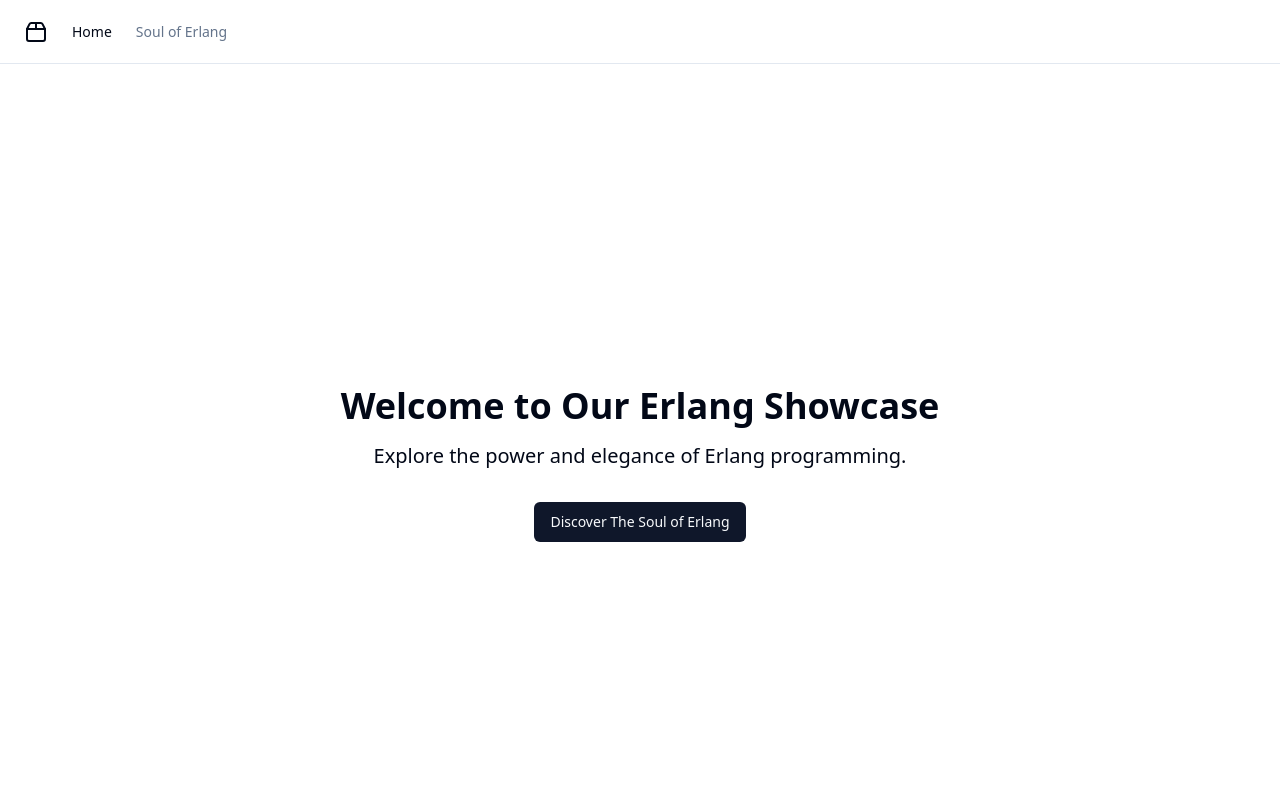
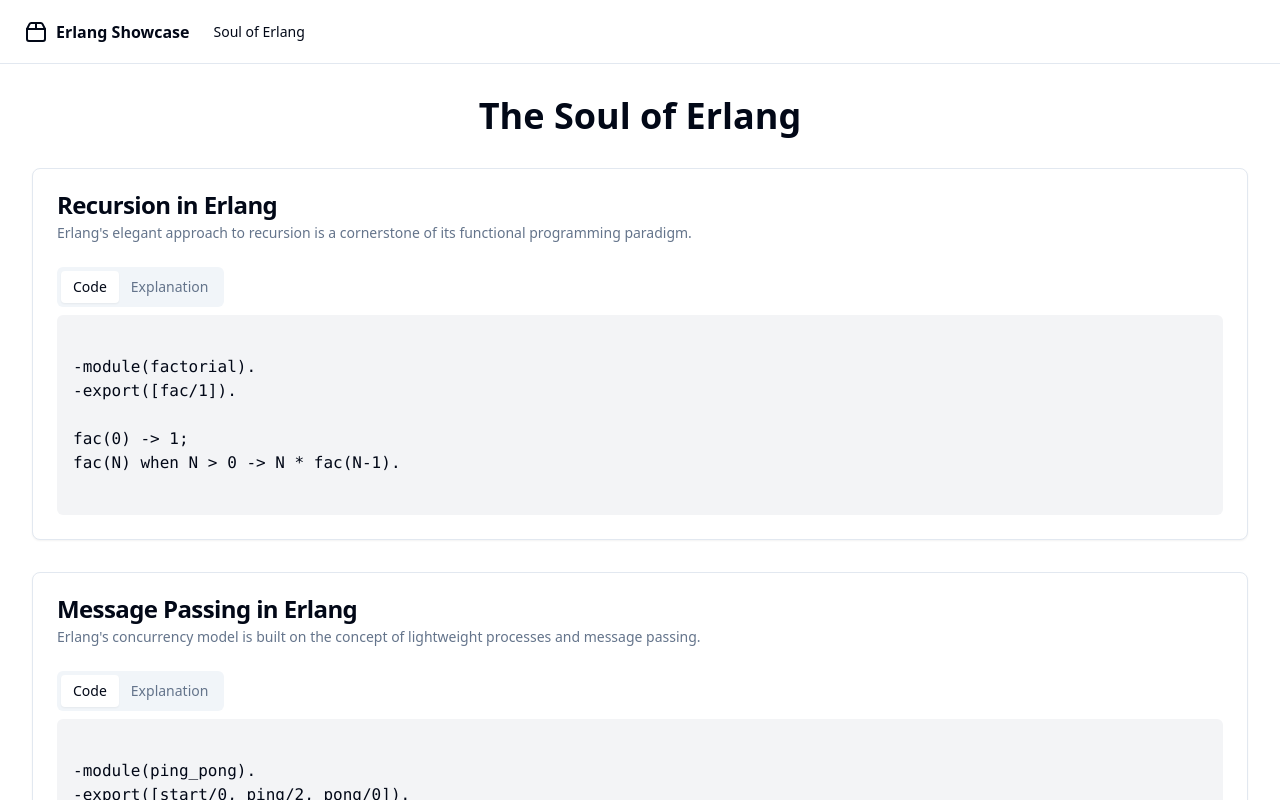
Before and after one commit to GPT-Engineer-App-Dev/erlang-soul, a React (Vite) app: page / in a window 1280 px wide. Shown: the top 800 px of the page. Built offline with nearby package versions, Linux system fonts and the light colour scheme.

Commit message:
Remove Home page and update navigation

```diff
--- a/src/App.jsx
+++ b/src/App.jsx
@@ -1,7 +1,7 @@
 import { Toaster } from "@/components/ui/sonner";
 import { TooltipProvider } from "@/components/ui/tooltip";
 import { QueryClient, QueryClientProvider } from "@tanstack/react-query";
-import { Route, BrowserRouter as Router, Routes } from "react-router-dom";
+import { Route, BrowserRouter as Router, Routes, Navigate } from "react-router-dom";
 import Layout from "./layouts/navbar"; // available: clean, navbar, sidebar
 import { navItems } from "./nav-items";
 
@@ -18,6 +18,7 @@ const App = () => {
               {navItems.map((item) => (
                 <Route key={item.to} path={item.to} element={item.page} />
               ))}
+              <Route path="*" element={<Navigate to="/" replace />} />
             </Route>
           </Routes>
         </Router>
--- a/src/layouts/navbar/_components/DesktopNavbar.jsx
+++ b/src/layouts/navbar/_components/DesktopNavbar.jsx
@@ -8,7 +8,7 @@ export const DesktopNavbar = ({ navItems }) => (
       className="flex items-center gap-2 text-lg font-semibold md:text-base"
     >
       <Package2 className="h-6 w-6" />
-      <span className="sr-only">Acme Inc</span>
+      <span>Erlang Showcase</span>
     </NavItem>
     {navItems.map((item) => (
       <NavItem key={item.to} to={item.to}>
--- a/src/layouts/navbar/_components/MobileSheet.jsx
+++ b/src/layouts/navbar/_components/MobileSheet.jsx
@@ -18,7 +18,7 @@ export const MobileSheet = ({ navItems }) => (
           className="flex items-center gap-2 text-lg font-semibold"
         >
           <Package2 className="h-6 w-6" />
-          <span className="sr-only">Acme Inc</span>
+          <span>Erlang Showcase</span>
         </NavItem>
         {navItems.map((item) => (
           <NavItem key={item.to} to={item.to}>
--- a/src/nav-items.jsx
+++ b/src/nav-items.jsx
@@ -1,5 +1,4 @@
-import { Home, Code2 } from "lucide-react";
-import Index from "./pages/Index.jsx";
+import { Code2 } from "lucide-react";
 import SoulOfErlang from "./pages/SoulOfErlang.jsx";
 
 /**
@@ -7,14 +6,8 @@ import SoulOfErlang from "./pages/SoulOfErlang.jsx";
  */
 export const navItems = [
   {
-    title: "Home",
+    title: "Soul of Erlang",
     to: "/",
-    icon: <Home className="h-4 w-4" />,
-    page: <Index />,
-  },
-  {
-    title: "Soul of Erlang",
-    to: "/soul-of-erlang",
     icon: <Code2 className="h-4 w-4" />,
     page: <SoulOfErlang />,
   },
--- a/src/pages/Index.jsx
+++ /dev/null
@@ -1,16 +0,0 @@
-import { Button } from "@/components/ui/button";
-import { Link } from "react-router-dom";
-
-const Index = () => {
-  return (
-    <div className="flex flex-col items-center justify-center min-h-screen text-center p-4">
-      <h1 className="text-4xl font-bold mb-4">Welcome to Our Erlang Showcase</h1>
-      <p className="text-xl mb-8">Explore the power and elegance of Erlang programming.</p>
-      <Button asChild>
-        <Link to="/soul-of-erlang">Discover The Soul of Erlang</Link>
-      </Button>
-    </div>
-  );
-};
-
-export default Index;
```
